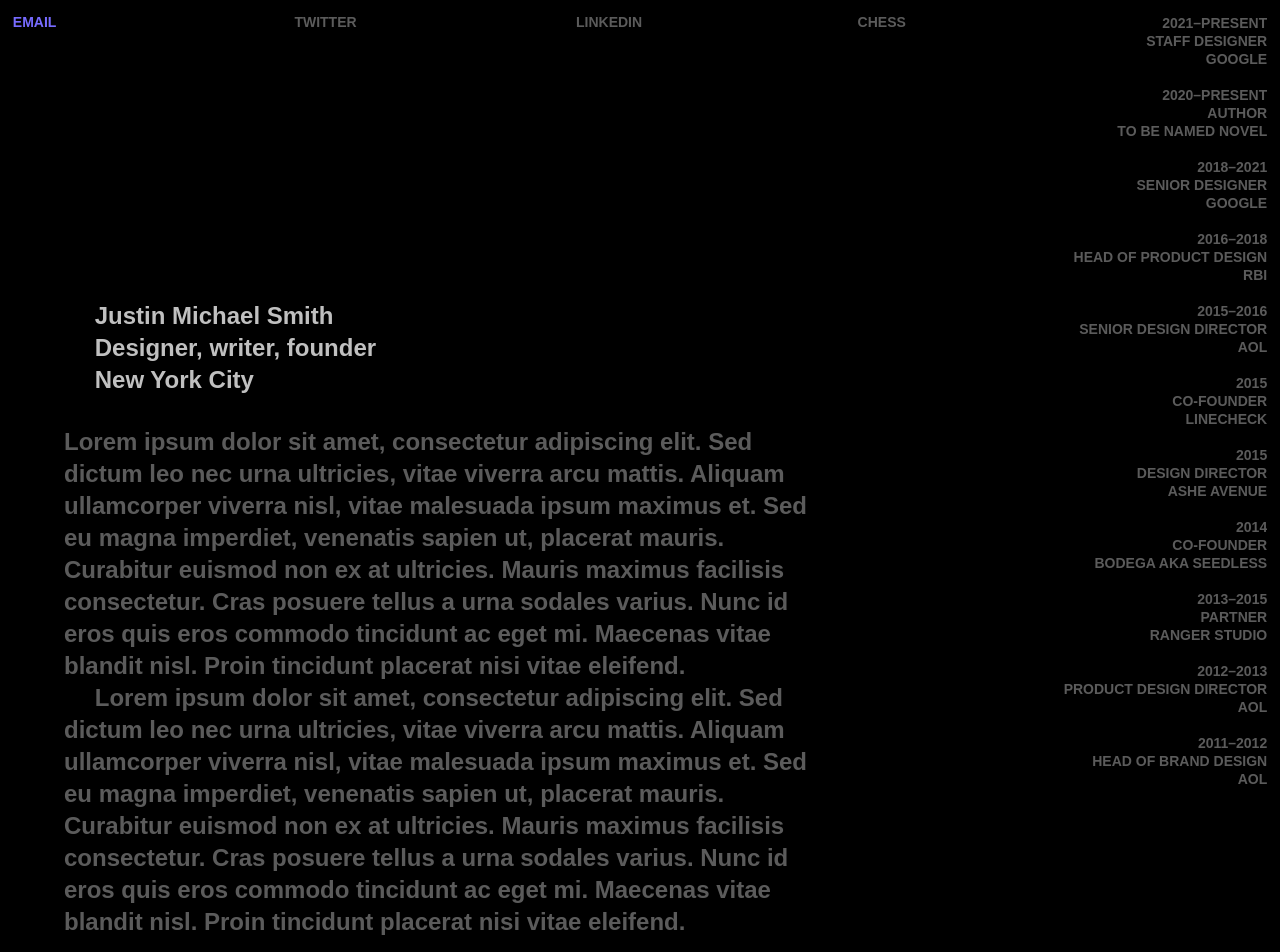
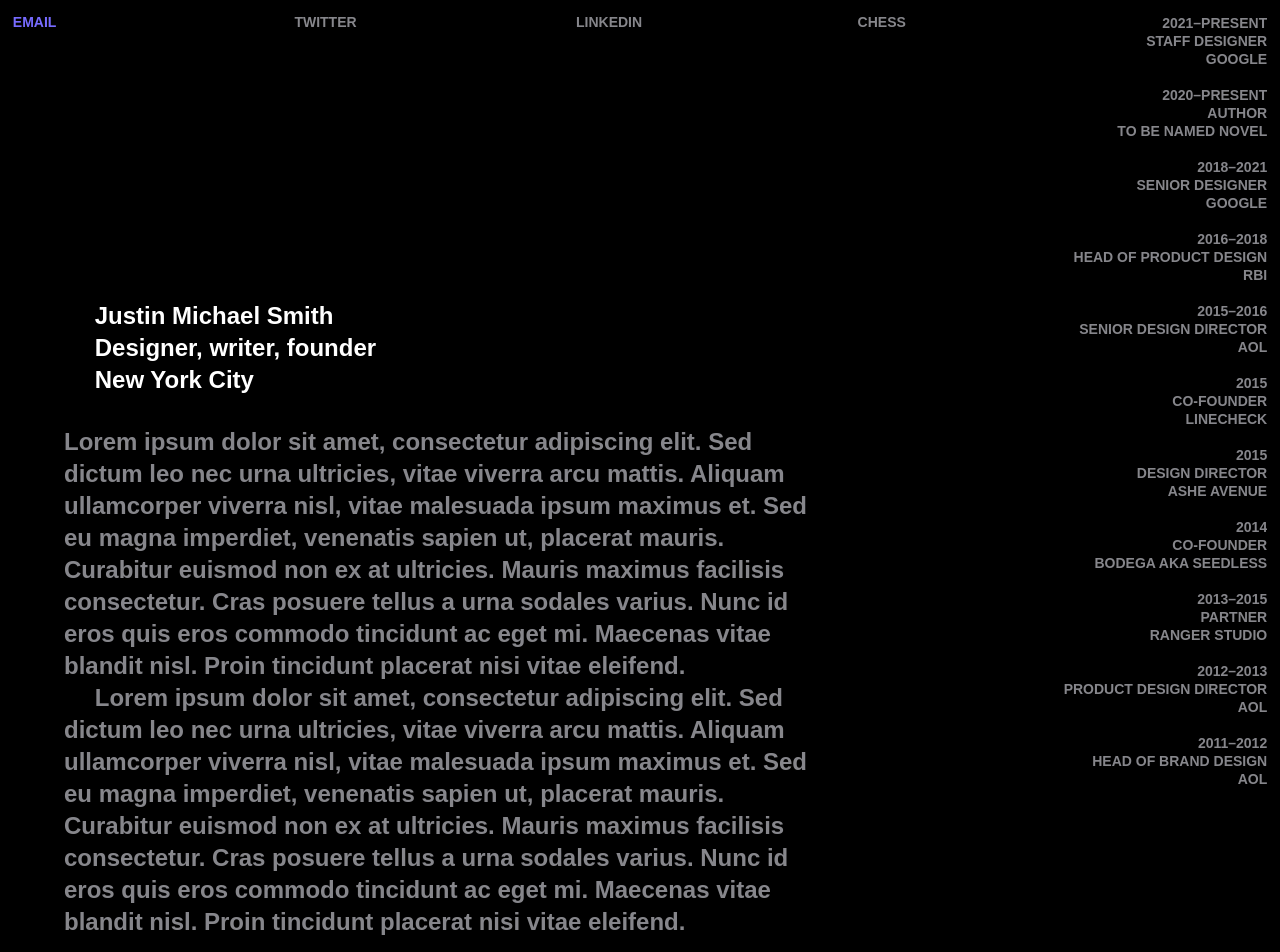
Before and after one commit to justinmichaelsmith/justinmichaelsmith.github.io, a plain HTML site: page index.html in a window 1280 px wide. Shown: the top 952 px of the page. Drawn offline with Linux system fonts and the light colour scheme.

Commit message:
Tweaked colors and added breakpoint

```diff
--- a/css/styles.css
+++ b/css/styles.css
@@ -5,7 +5,7 @@ body {
   }
 
   h1 {
-    color: rgb(192, 192, 192);
+    color: #ffffff;
     text-align: left;
     font-family: Arial, Helvetica, sans-serif;
     font-weight: 600;
@@ -16,7 +16,7 @@ body {
   }
 
   h2 {
-    color: #5b5b5b;
+    color: #86868b;
     text-align: left;
     font-family: Arial, Helvetica, sans-serif;
     font-weight: 600;
@@ -27,7 +27,7 @@ body {
   }
 
   h3 {
-    color: #5b5b5b;
+    color: #86868b;
     text-align: left;
     font-family: Arial, Helvetica, sans-serif;
     font-weight: 600;
@@ -39,7 +39,7 @@ body {
   }
 
   h4 {
-    color: #5b5b5b;
+    color: #86868b;
     text-align: left;
     font-family: Arial, Helvetica, sans-serif;
     font-weight: 600;
@@ -85,7 +85,7 @@ body {
   }
 
   p {
-    color: #5b5b5b;
+    color: #86868b;
     text-align: right;
     font-family: Arial, Helvetica, sans-serif;
     font-weight: 900;
@@ -95,7 +95,7 @@ body {
   }
 
   a:link, a:visited {
-    color: #5b5b5b;
+    color: #86868b;
     text-decoration: none;
   }
 
@@ -109,3 +109,9 @@ body {
     width: 20%;
     float: left;
   }
+
+  @media only screen and (max-width: 480px){
+    div.nav {
+      display:none;
+    }
+  }
```
